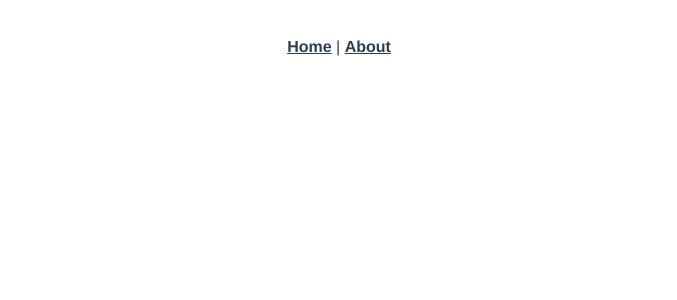
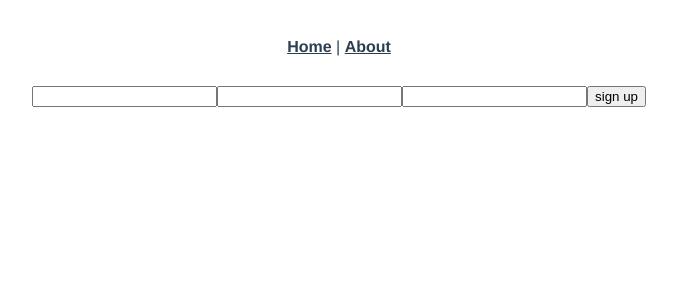
Before and after one commit to TNiRi/share-moment-front, a Vue app: page /#/signup in a window 1280 px wide. Before the commit this address had no page. Shown: the top 300 px of the page, without its empty margins (301-978 px from the left). Built offline with nearby package versions, Linux system fonts and the light colour scheme.

Commit message:
начало регистрации

```diff
--- /dev/null
+++ b/src/api/index.js
@@ -0,0 +1 @@
+export const api_url = 'http://127.0.0.1:5000';
--- a/src/router/index.js
+++ b/src/router/index.js
@@ -10,10 +10,12 @@ const routes = [
   {
     path: '/about',
     name: 'about',
-    // route level code-splitting
-    // this generates a separate chunk (about.[hash].js) for this route
-    // which is lazy-loaded when the route is visited.
-    component: () => import(/* webpackChunkName: "about" */ '../views/AboutView.vue')
+    component: () => import('../views/AboutView.vue')
+  },
+  {
+    path: '/signup',
+    name: 'signUp',
+    component: () => import('../views/SignUpView.vue')
   }
 ]
 
--- /dev/null
+++ b/src/store/userStore.js
@@ -0,0 +1,3 @@
+import { defineStore } from 'pinia'
+
+export const useUserStore = defineStore('userStore', {})
--- /dev/null
+++ b/src/views/SignUpView.vue
@@ -0,0 +1,21 @@
+<template>
+    <form action="">
+        <input type="email" v-model="user_data.email">
+        <input type="text" v-model="user_data.nickname">
+        <input type="password" v-model="user_data.password">
+        <button>sign up</button>
+    </form>
+</template>
+
+<script>
+export default {
+    data() {
+    return {
+        user_data: {
+            email: '',
+            nickname: '',
+            password: ''
+        }
+    }
+  }}
+</script>
```
Also changed, not shown: src/api/userApi.js (added, +13 -0 lines).
